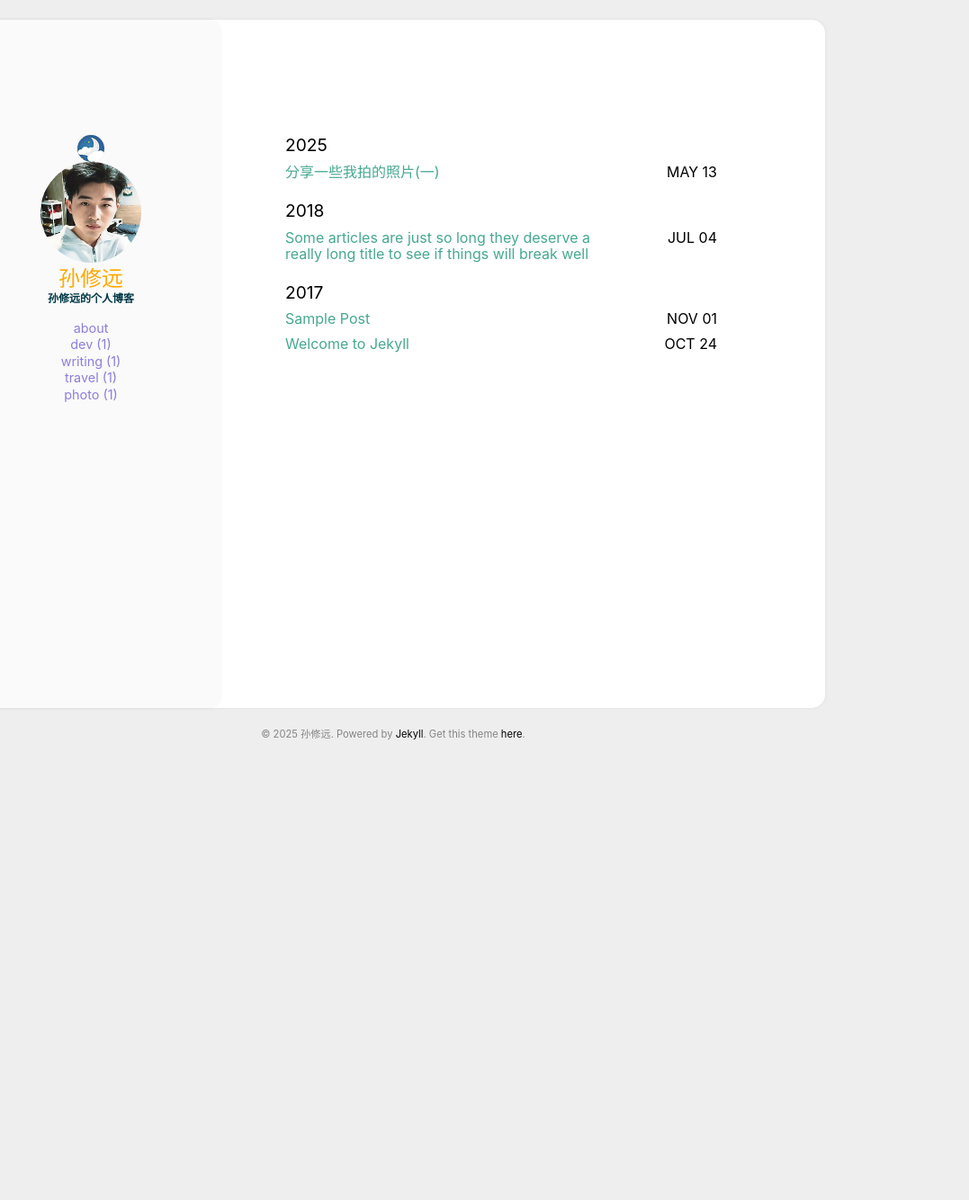
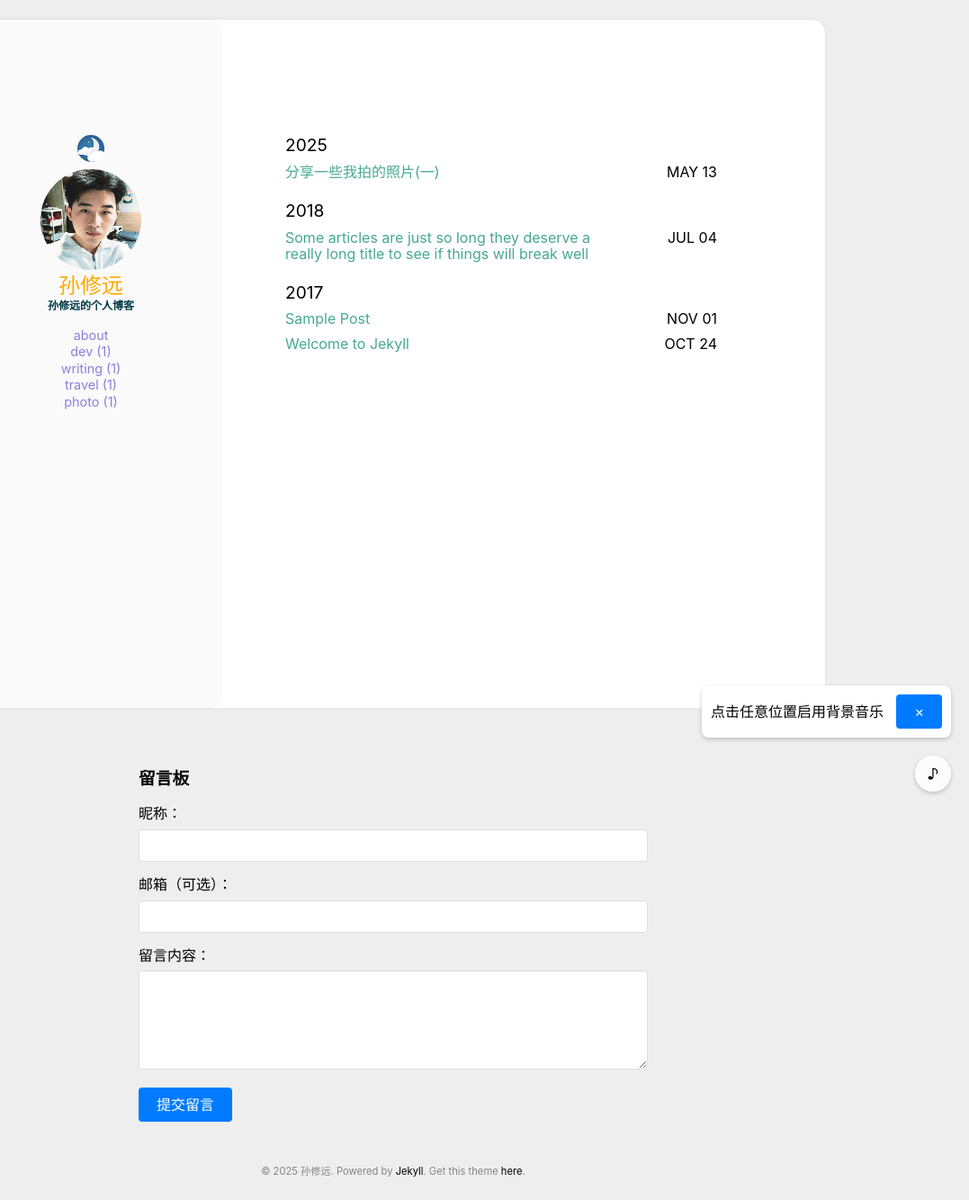
Before and after one commit to XiuyuanSun0212/XiuyuanSun0212.github.io, a Jekyll site: the page built from index.html, in a window 1280 px wide. Shown: the whole page at 90% size, without its empty margins (203-1280 px from the left). Built offline with Jekyll 4.4.1, drawn with Linux system fonts in a browser that asks for light colours; before the commit the page ends 922 px from its top, so only the background shows below that.

Commit message:
Commit message: 1.1.1 1. 加入了背景音乐功能(目前只有一首歌曲 周杰伦的稻香) 加入了留言板功能(暂未托管)

```diff
--- /dev/null
+++ b/_includes/comments.html
@@ -0,0 +1,49 @@
+<div class="comment-section">
+  <h3>留言板</h3>
+  <form action="https://formspree.io/f/你的Formspree表单ID" method="POST">
+    <div class="form-group">
+      <label for="name">昵称：</label>
+      <input type="text" id="name" name="name" required>
+    </div>
+    <div class="form-group">
+      <label for="email">邮箱（可选）：</label>
+      <input type="email" id="email" name="email">
+    </div>
+    <div class="form-group">
+      <label for="message">留言内容：</label>
+      <textarea id="message" name="message" rows="5" required></textarea>
+    </div>
+    <button type="submit">提交留言</button>
+  </form>
+</div>
+
+<style>
+.comment-section {
+  max-width: 600px;
+  margin: 2rem auto;
+  padding: 1rem;
+  border: 1px solid #eee;
+  border-radius: 8px;
+}
+.form-group {
+  margin-bottom: 1rem;
+}
+label {
+  display: block;
+  margin-bottom: 0.5rem;
+}
+input, textarea {
+  width: 100%;
+  padding: 8px;
+  border: 1px solid #ddd;
+  border-radius: 4px;
+}
+button {
+  background: #007bff;
+  color: white;
+  padding: 10px 20px;
+  border: none;
+  border-radius: 4px;
+  cursor: pointer;
+}
+</style>
--- /dev/null
+++ b/_includes/music.html
@@ -0,0 +1,53 @@
+<div id="audio-guide" style="position:fixed; bottom:80px; right:20px; background:#fff; padding:10px; border-radius:8px; box-shadow:0 2px 5px rgba(0,0,0,0.2);">
+ 点击任意位置启用背景音乐
+ <button onclick="this.parentElement.remove()" style="margin-left:10px;">×</button>
+</div>
+
+<!-- 隐藏播放器本体 -->
+<audio id="bgm" controls autoplay loop style="display:none;">
+  <source src="/assets/music/daoxiang.mp3" type="audio/mpeg">
+  您的浏览器不支持音频播放
+</audio>
+
+<!-- 悬浮控制按钮 -->
+<div id="music-control" class="music-btn">♪</div>
+
+<style>
+.music-btn {
+  position: fixed;
+  right: 20px;
+  bottom: 20px;
+  z-index: 999;
+  cursor: pointer;
+  background: rgba(255,255,255,0.8);
+  border-radius: 50%;
+  width: 40px;
+  height: 40px;
+  text-align: center;
+  line-height: 40px;
+  box-shadow: 0 2px 5px rgba(0,0,0,0.2);
+  transition: transform 0.3s;
+}
+.music-btn:hover {
+  transform: scale(1.1);
+}
+</style>
+
+<script>
+// 自动播放兼容处理（解决iOS限制）
+document.addEventListener('DOMContentLoaded', function() {
+  const audio = document.getElementById('bgm');
+
+  // 首次交互后自动播放
+  document.body.addEventListener('click', function initAudio() {
+    audio.play().catch(_ => {});
+    document.body.removeEventListener('click', initAudio);
+  });
+
+  // 控制按钮交互
+  document.getElementById('music-control').addEventListener('click', function() {
+    audio.paused ? audio.play() : audio.pause();
+    this.textContent = audio.paused ? '♪' : '♫';
+  });
+});
+</script>
--- a/_layouts/page.html
+++ b/_layouts/page.html
@@ -17,7 +17,8 @@
     </main>
 
   </div>
-
+  {% include music.html %}
+  {% include comments.html %}
   {% include footer.html %}
   {% include js.html %}
 </body>
--- a/_layouts/post.html
+++ b/_layouts/post.html
@@ -33,5 +33,7 @@
 
   </div>
   {% endif %}
+  <div class="comment">
+  </div>
 
 </div>
```
Also changed, not shown: 1 other file.
